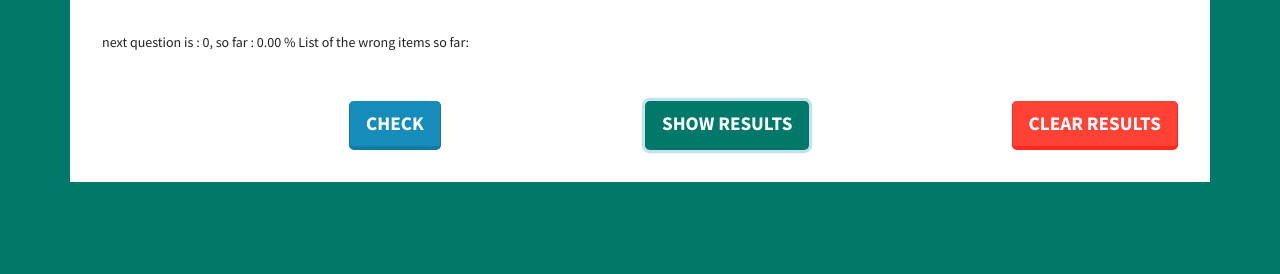
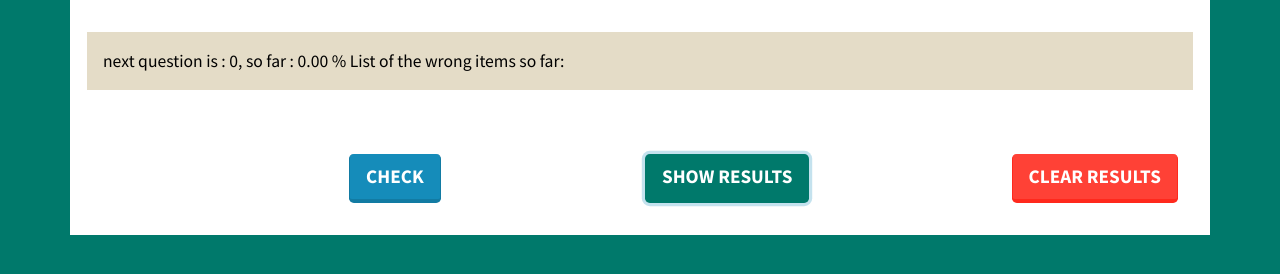
Before and after one commit to zhim57/ifia-test, a website: page public/index.html in a window 1280 px wide. Both pictures are taken after a click on the link "SHOW RESULTS". Drawn offline with nearby package versions, Linux system fonts and the light colour scheme; no server answers.

Commit message:
add show result HTML generation

```diff
--- a/public/assets/css/style.css
+++ b/public/assets/css/style.css
@@ -12,6 +12,15 @@ body {
     padding: 1rem!important;
     margin-bottom: 1rem;
     font-size: 1.4rem;
+    color: black
+}
+.wrongs{
+    list-style: none;
+    padding-left: 0;
+    background-color: #e4dcc7;
+    padding: 1rem!important;
+    margin-bottom: 1rem;
+    font-size: 1.1rem;
     color: black
 }
 .wrongs li {
```
